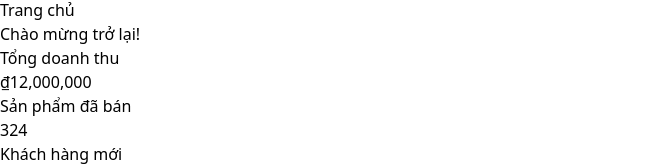
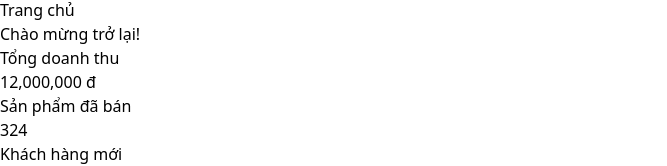
Before and after one commit to MinhNK199/DATN_SU25_THODANITXYZ, a React (Vite) app: page /admin in a window 1280 px wide. Shown: the part 154-320 px from the top of the page, without its empty margins (0-667 px from the left). Built offline with nearby package versions, Linux system fonts and the light colour scheme; sample sign-in values are in the browser's storage.

Commit message:
Quốc khánh _logout đăng xuất

```diff
--- a/src/components/admin/dashboard.tsx
+++ b/src/components/admin/dashboard.tsx
@@ -10,7 +10,7 @@ export default function Dashboard() {
         <div className="grid grid-cols-1 sm:grid-cols-2 lg:grid-cols-3 gap-6">
           <div className="bg-white shadow rounded-xl p-4">
             <h3 className="text-lg font-semibold mb-2">Tổng doanh thu</h3>
-            <p className="text-2xl font-bold text-green-600">₫12,000,000</p>
+            <p className="text-2xl font-bold text-green-600">12,000,000 đ</p>
           </div>
           <div className="bg-white shadow rounded-xl p-4">
             <h3 className="text-lg font-semibold mb-2">Sản phẩm đã bán</h3>
--- a/src/components/admin/sidebar.tsx
+++ b/src/components/admin/sidebar.tsx
@@ -19,10 +19,12 @@ const AdminSidebar = () => {
   const user = JSON.parse(localStorage.getItem("user") || "null");
 
   const handleLogout = () => {
-    localStorage.removeItem("token");
-    toast.success("Đăng xuất thành công!");
-    navigate("/");
-  };
+  localStorage.removeItem("token");
+  localStorage.removeItem("user"); // Xoá thông tin người dùng
+  toast.success("Đăng xuất thành công!");
+  navigate("/");
+};
+
 
   const navItem = (label: string, icon: JSX.Element, path: string) => {
     const isActive = location.pathname.includes(path);
```
